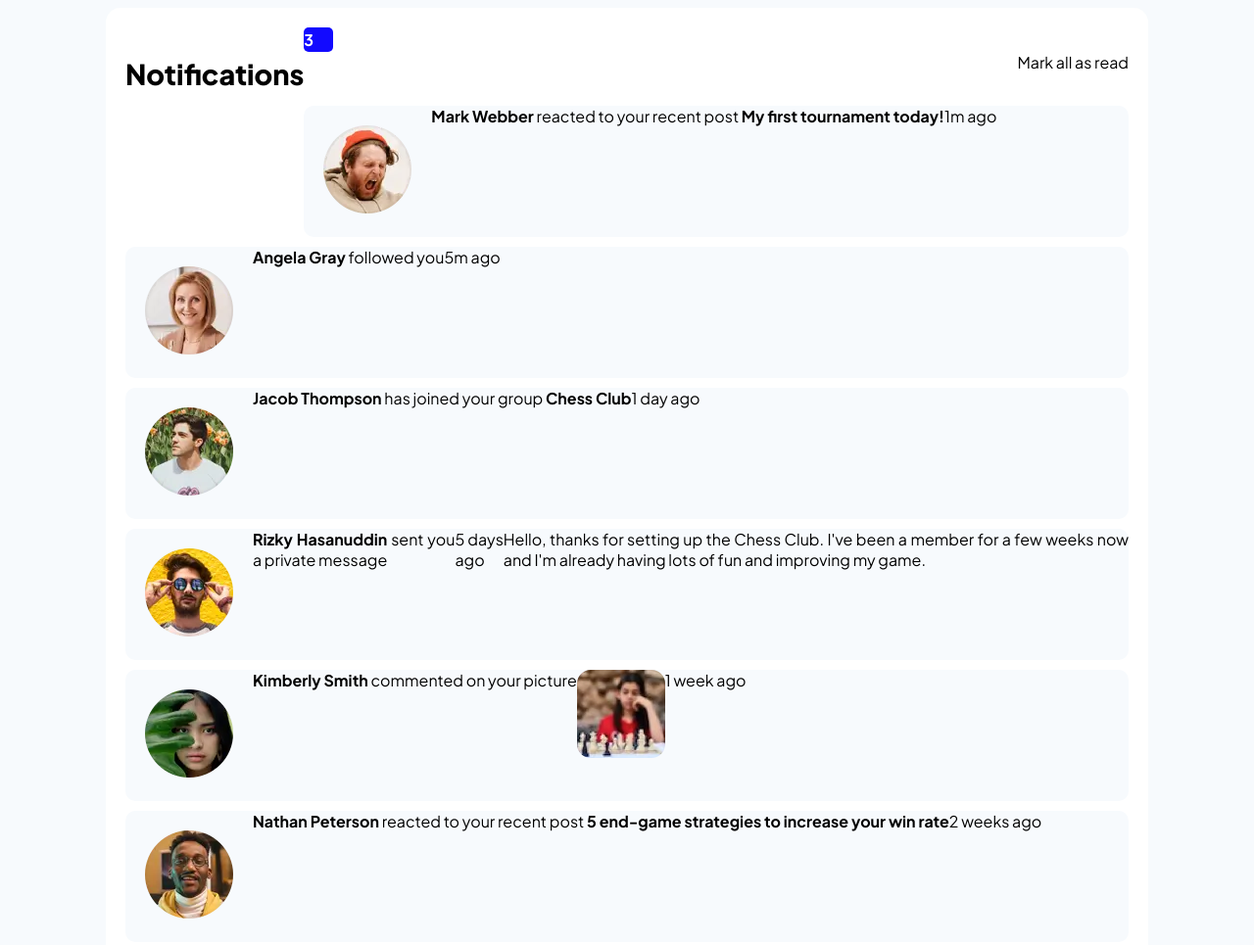
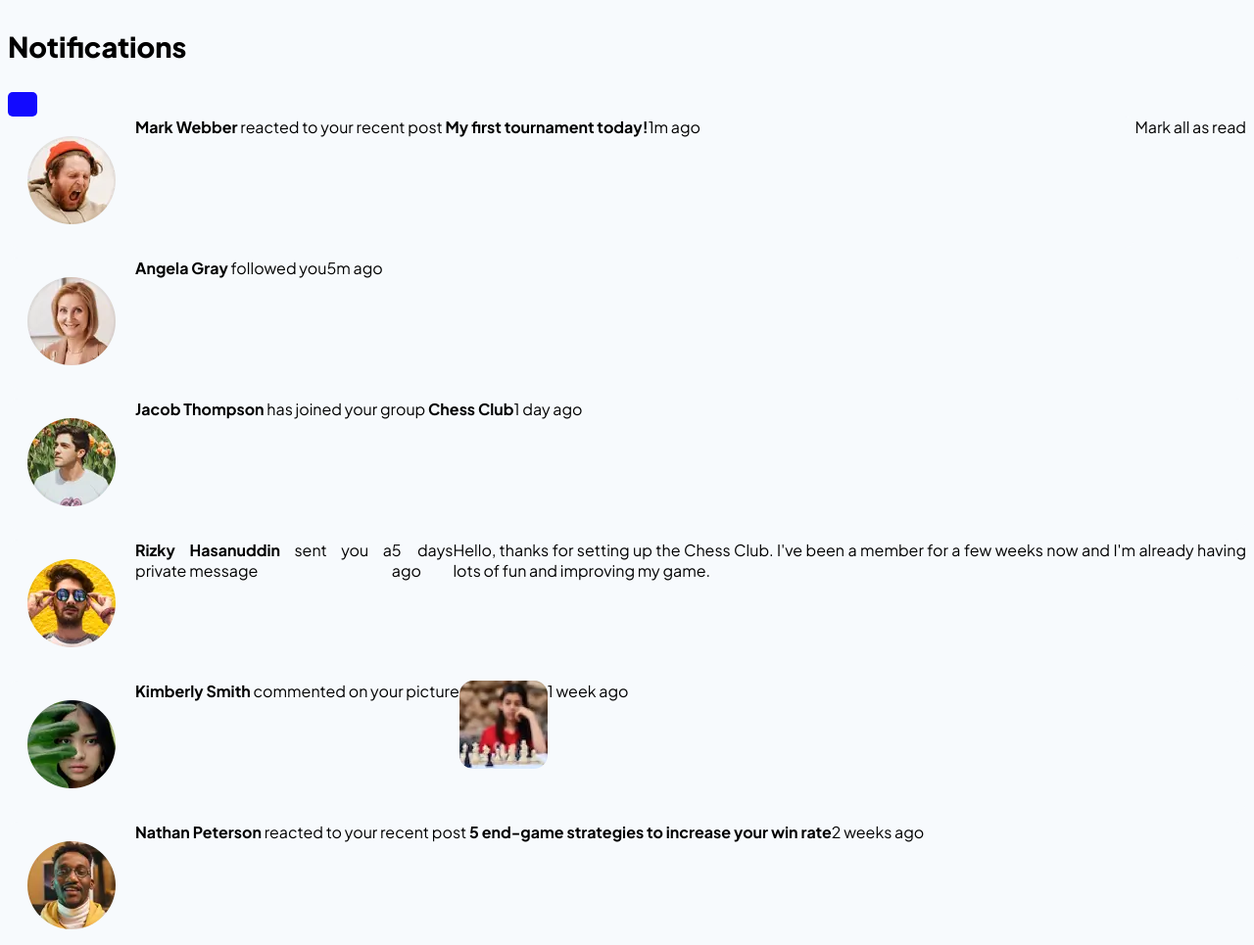
Before and after one commit to LuciusGabriel/notifications-page-main, a plain HTML site: page index.html in a window 1280 px wide. Shown: the top 965 px of the page at 98% size. Drawn offline with Linux system fonts and the light colour scheme.

Commit message:
Continue

```diff
--- a/assets/css/style.css
+++ b/assets/css/style.css
@@ -38,7 +38,7 @@ body{
     float: left;
 }
 
-.title-notification h3{
+h3{
     font-size: 1.8em;
     font-weight: 800;
 }
--- a/index.html
+++ b/index.html
@@ -16,13 +16,15 @@
   <link rel="stylesheet" href="assets/css/style.css">
 </head>
 <body>
-<div class="container">
-  <div class="top-container">
-    <div class="title-notification"><h3>Notifications</h3></div>
-    <div class="number-notification">3</div>
+
+  <header>
+    <h3>Notifications</h3>
+    <div class="number-notification"></div>
     <div class="all-read">Mark all as read</div>
-  </div>
+  </header>
 
+
+  <main>
     <div class="container-notification">
       <div class="avatar"><img src="assets/images/avatar-mark-webber.webp" alt="" srcset=""></div>
       <div class="title"><strong>Mark Webber</strong> reacted to your recent post <strong>My first tournament today!</strong></div>
@@ -75,7 +77,9 @@
         <div class="time">2 weeks ago</div>
       </div>
 
-</div>
+    </main>
+
+
     <div class="attribution">
       Challenge by <a href="https://www.frontendmentor.io?ref=challenge" target="_blank">Frontend Mentor</a>.
       Coded by <a href="#">Your Name Here</a>.
```
Lines whose indentation alone changed are shown as unchanged.
